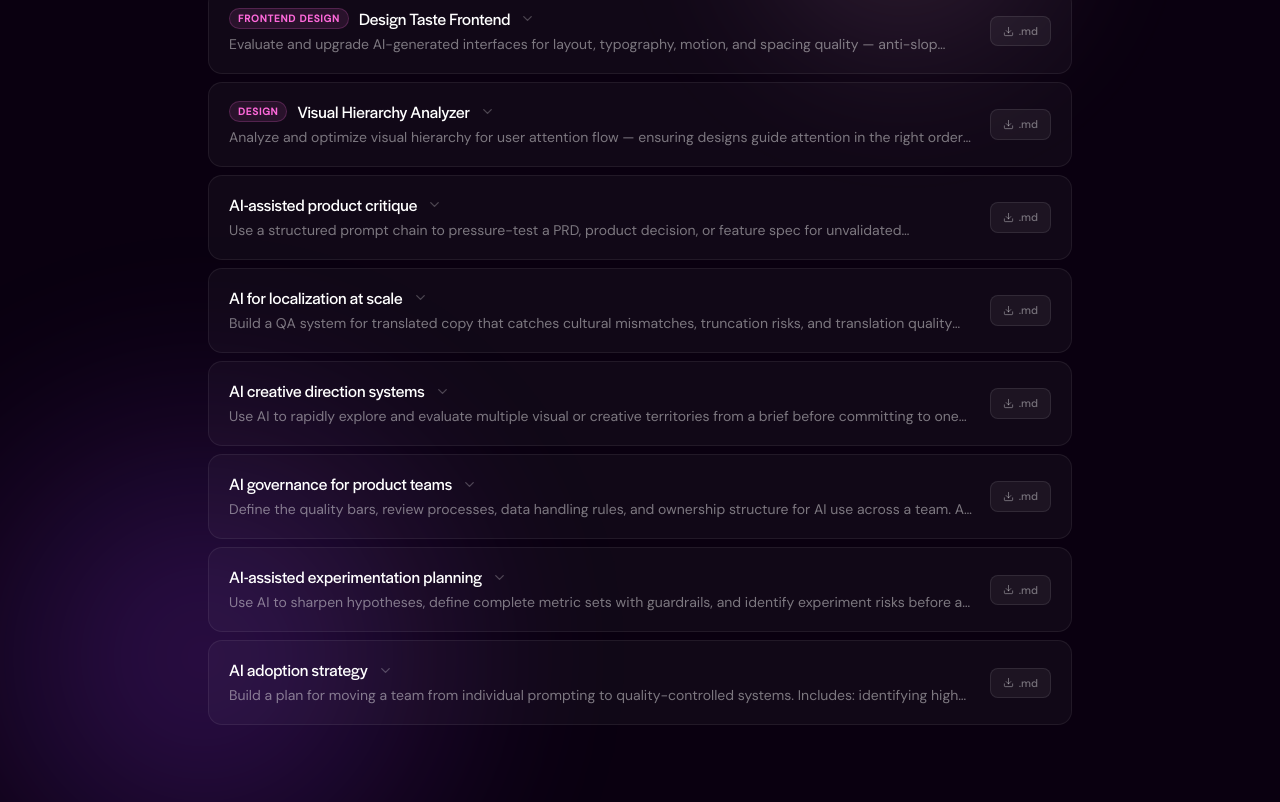
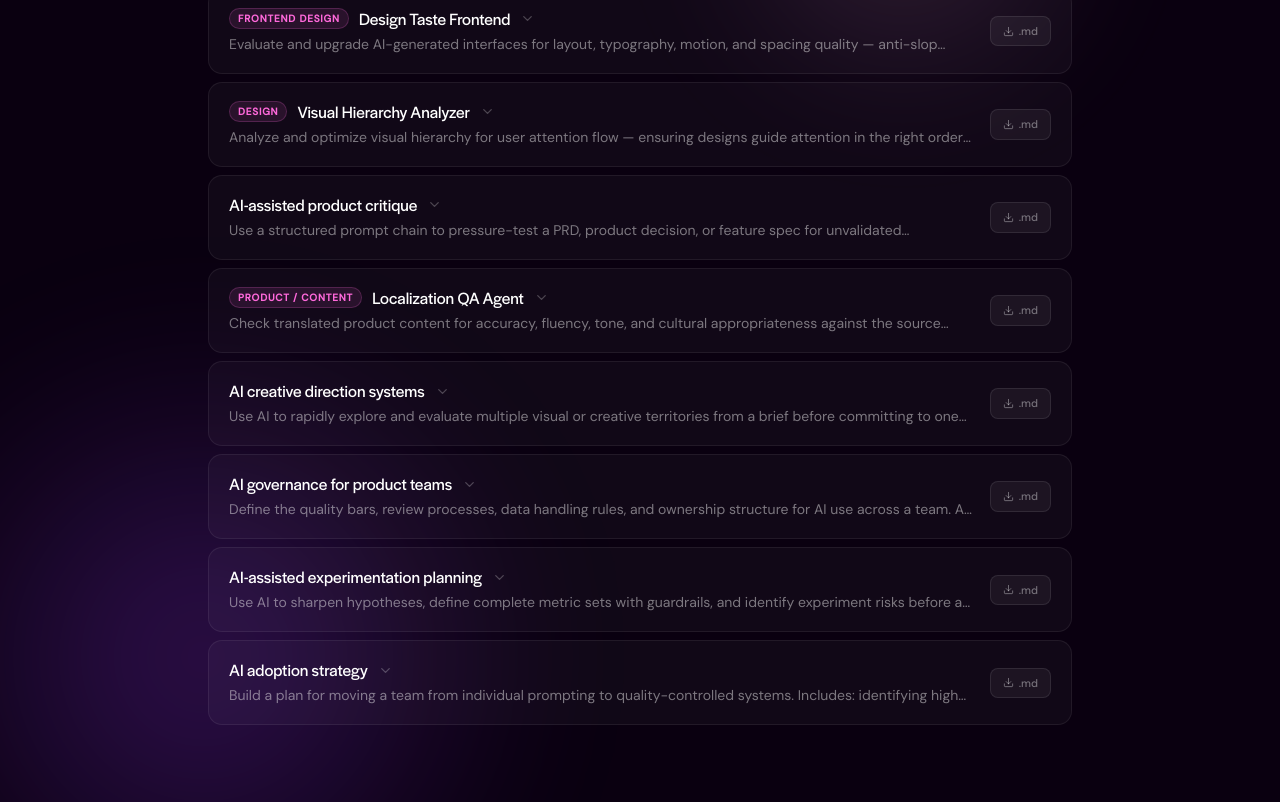
Before and after one commit to pavitsond-cyber/AI-Playbook, a Next.js app: page /skills in a window 1280 px wide. Shown: the part 1073-1875 px from the top of the page. Built offline with nearby package versions, Linux system fonts and the light colour scheme.

Commit message:
Replace AI localization skill with full Localization QA Agent from MD file

```diff
--- a/app/(playbook)/skills/page.tsx
+++ b/app/(playbook)/skills/page.tsx
@@ -305,12 +305,43 @@ const skills: Skill[] = [
     teams: ['Product'],
   },
   {
-    name: 'AI for localization at scale',
-    what: 'Build a QA system for translated copy that catches cultural mismatches, truncation risks, and translation quality issues before market launch.',
-    whenToUse: 'Before any translated copy goes to production. For new market launches and high-traffic page updates.',
-    qualityBar: 'Every AI-flagged item is reviewed by a native speaker or local market manager. AI pre-screening does not replace human market review.',
+    name: 'Localization QA Agent',
+    domain: 'Product / Content',
+    what: 'Check translated product content for accuracy, fluency, tone, and cultural appropriateness against the source language version.',
+    whenToUse: 'Before any translated copy goes to production. For new market launches, high-traffic page updates, and any content where accuracy issues could harm users.',
+    qualityBar: 'Accuracy issues are critical — incorrect prices, times, or policies can harm users. Every issue must include the original text, the problem, and a suggested correction. Output must classify overall quality: Publish-ready / Needs editing / Needs retranslation.',
     tools: ['Claude'],
     teams: ['UX Writing', 'Content', 'Ops'],
+    mdFile: '/skills/localization-qa-agent.md',
+    inputs: [
+      { label: 'Source content — original product text (usually English)', required: true },
+      { label: 'Translated content — target language version to review', required: true },
+      { label: 'Target language — e.g. Spanish, French, Japanese', required: true },
+      { label: 'Content type: title, description, highlights, FAQs, policy', required: true },
+      { label: 'Target market or region — e.g. Latin America vs Spain for Spanish', required: false },
+    ],
+    outputFields: ['Overall Quality', 'Accuracy Score', 'Fluency Score', 'Tone Score', 'Cultural Adaptation Score', 'Issue Type', 'Issue Severity', 'Original Text', 'Translated Text', 'Suggested Correction', 'Translation Method'],
+    auditCategories: [
+      { name: 'Accuracy', desc: 'Factual details correct — prices, times, locations, inclusions match source' },
+      { name: 'Fluency', desc: 'Reads naturally in the target language — not machine-like or stilted' },
+      { name: 'Tone', desc: 'Matches intended brand voice — enthusiastic but not hyperbolic, informative but engaging' },
+      { name: 'Cultural Adaptation', desc: 'Culturally specific references handled correctly — measurements, date formats, norms' },
+      { name: 'Completeness & SEO', desc: 'No content missing; target-language keywords included naturally' },
+    ],
+    edgeCases: [
+      'Regional language differences — European vs Latin American Spanish require different localisation approaches',
+      'Puns or culturally specific phrases — require full adaptation, not literal translation',
+      'Translated text longer than source — may break UI layout; flag truncation risks',
+      'Machine-like monotone translations — lacking engaging tone even if factually accurate',
+      'Errors in source content — flag the original error but do not propagate it into the translation',
+    ],
+    bestPractices: [
+      'Accuracy is non-negotiable — incorrect prices, times, or policies can directly harm users',
+      'Assess whether translations are machine-generated or human — sets expectations for quality level',
+      'Verify proper nouns carefully — some should translate (generic terms), some should not (brand names)',
+      'Ensure UI text fits display constraints — translated strings are often 30–40% longer than English',
+      'Never treat AI review as a substitute for native speaker sign-off on final production content',
+    ],
   },
   {
     name: 'AI creative direction systems',
--- /dev/null
+++ b/public/skills/localization-qa-agent.md
@@ -0,0 +1,81 @@
+
+# Localization QA Agent
+
+## Skill Overview
+**Domain:** Product / Content Localization
+**Purpose:** Check translated product content for accuracy, fluency, tone, and cultural appropriateness.
+
+**Description:**
+This skill helps review translated content against the source language version. It evaluates whether translations maintain factual accuracy, consistent tone, natural fluency, and cultural relevance. The goal is to ensure high-quality translations that match the intended intent and user expectations.
+
+---
+
+## Methodology
+
+1. **Compare Translations Against Source**
+   Evaluate across these dimensions:
+   - **Accuracy:** Are factual details correct? (prices, times, locations, inclusions)
+   - **Completeness:** Is any content missing?
+   - **Tone:** Does it match the intended brand voice? (enthusiastic but not hyperbolic, informative but engaging)
+   - **Fluency:** Does it read naturally in the target language?
+   - **Cultural adaptation:** Are culturally specific references handled correctly? (measurements, date formats, norms)
+   - **SEO:** Are target-language keywords included naturally?
+
+2. **Score Each Dimension**
+   Pass, minor issue, major issue, critical error.
+
+3. **Classify Overall Quality**
+   - **Publish-ready:** No issues or only minor stylistic preferences
+   - **Needs editing:** Minor issues requiring a native speaker fix
+   - **Needs retranslation:** Major accuracy or fluency issues
+
+4. **Report Issues**
+   For each problem, provide: the text, the problem, and a suggested correction.
+
+---
+
+## Quality Criteria
+
+- Accuracy issues are critical — incorrect prices, times, or policies can harm users.
+- Assess likelihood of machine-generated vs human translations.
+- Verify proper nouns are handled correctly (some should translate, some not).
+- Ensure UI text fits display constraints.
+
+---
+
+## Input Requirements
+
+- **Source Content:** Original product text (usually English)
+- **Translated Content:** Target language translation to review
+- **Target Language:** e.g., Spanish, French, Japanese
+- **Content Type:** title, description, highlights, FAQs, policy
+- **Optional:** Target market/region (e.g., Latin America vs Spain for Spanish)
+
+---
+
+## Output Format
+
+| Field | Description |
+|-------|-------------|
+| `overallQuality` | Overall translation quality |
+| `accuracyScore` | Score for factual accuracy |
+| `fluencyScore` | Score for readability and natural language |
+| `toneScore` | Score for tone consistency |
+| `culturalAdaptationScore` | Score for cultural appropriateness |
+| `issues` | Description of each issue |
+| `issueType` | Accuracy, tone, fluency, cultural, SEO |
+| `issueSeverity` | Minor, major, critical |
+| `originalText` | Source text |
+| `translatedText` | Translation text |
+| `suggestedCorrection` | Recommended fix |
+| `translationMethod` | Human or machine-generated |
+
+---
+
+## Edge Cases
+
+- Regional differences in language (e.g., European vs Latin American Spanish)
+- Puns or culturally specific phrases that require adaptation
+- Translations longer than source content, potentially breaking layout
+- Machine-like monotone translations lacking engaging tone
+- Errors in source content — flag but do not propagate into translation
```
